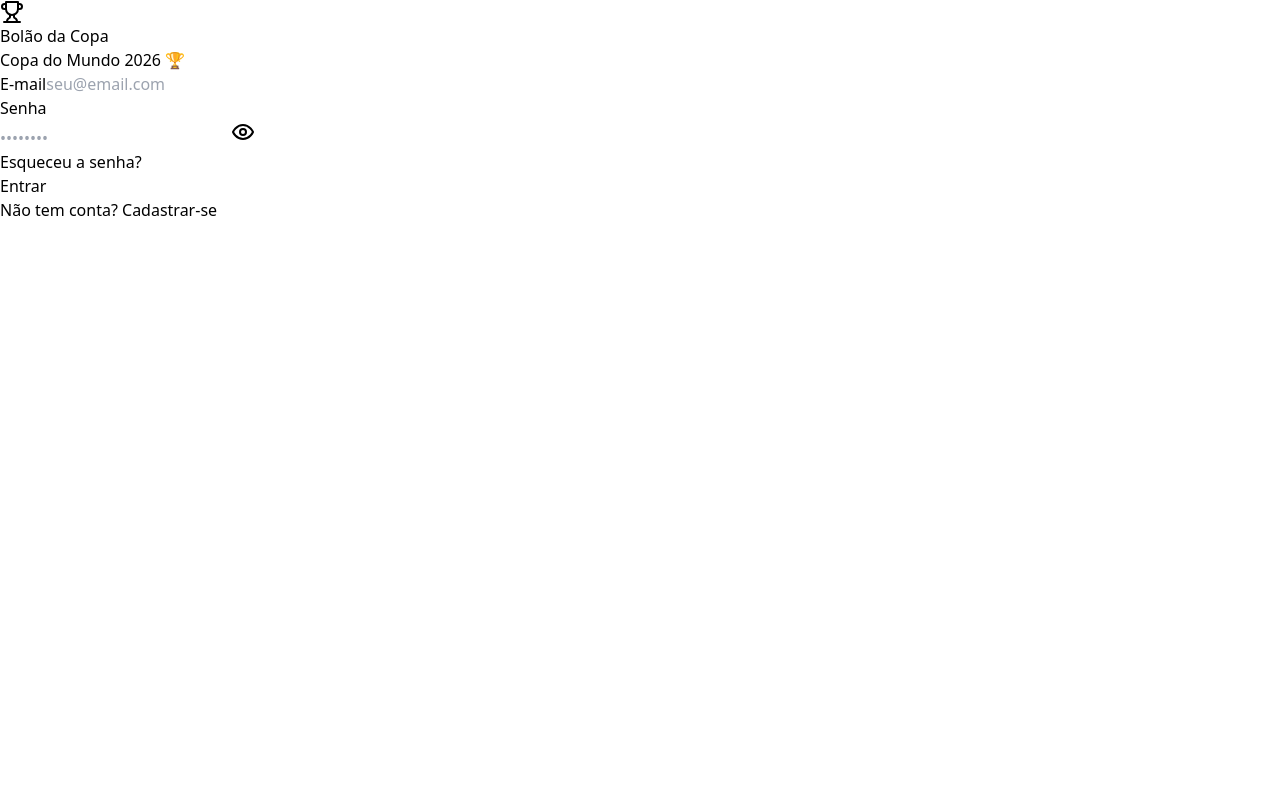
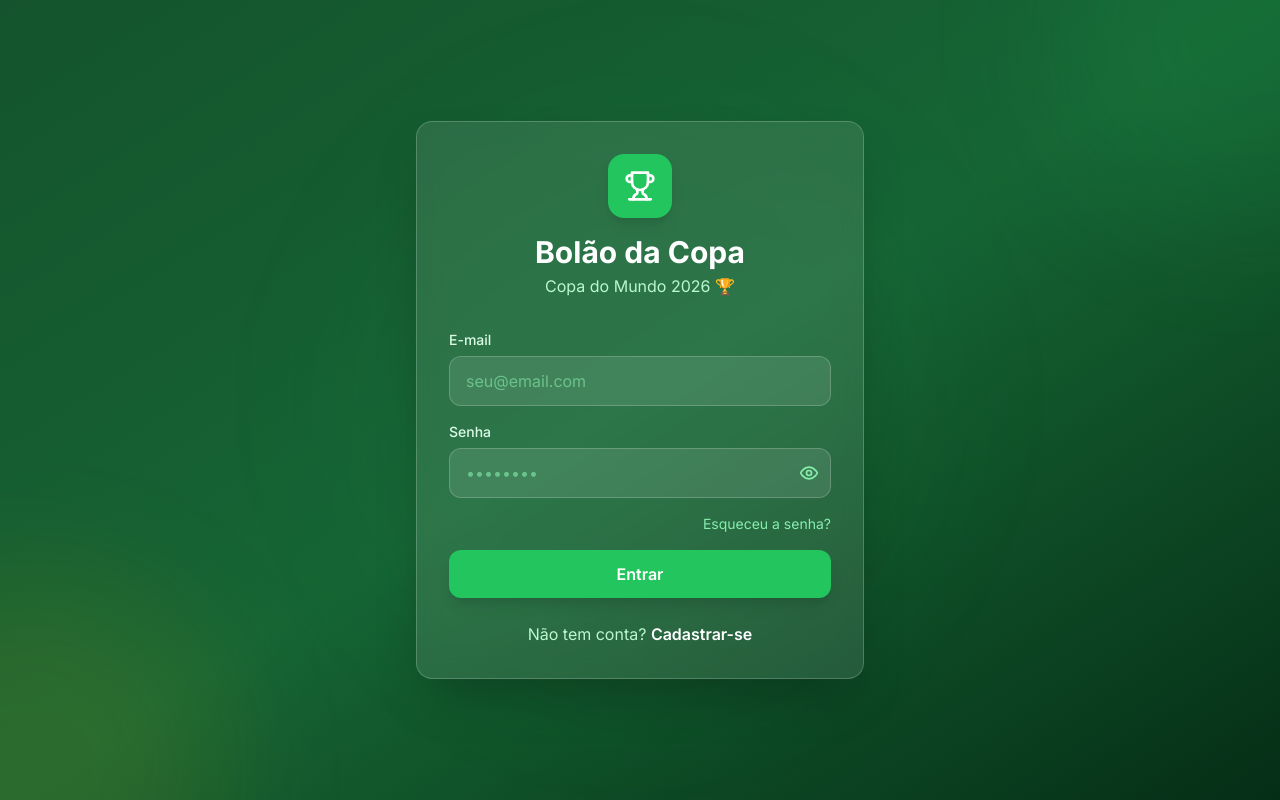
Before and after one commit to Butterfly1105/app-bolao, a Next.js app: page /login in a window 1280 px wide. Built offline with nearby package versions, Linux system fonts and the light colour scheme; no server answers.

Commit message:
fix: add missing tailwind.config.ts (CSS was not loading)

```diff
--- /dev/null
+++ b/tailwind.config.ts
@@ -0,0 +1,41 @@
+import type { Config } from 'tailwindcss'
+
+const config: Config = {
+  darkMode: 'class',
+  content: [
+    './pages/**/*.{js,ts,jsx,tsx,mdx}',
+    './components/**/*.{js,ts,jsx,tsx,mdx}',
+    './app/**/*.{js,ts,jsx,tsx,mdx}',
+  ],
+  theme: {
+    extend: {
+      colors: {
+        primary: {
+          50: '#f0fdf4',
+          100: '#dcfce7',
+          200: '#bbf7d0',
+          300: '#86efac',
+          400: '#4ade80',
+          500: '#22c55e',
+          600: '#16a34a',
+          700: '#15803d',
+          800: '#166534',
+          900: '#14532d',
+          950: '#052e16',
+        },
+        gold: {
+          400: '#fbbf24',
+          500: '#f59e0b',
+          600: '#d97706',
+        },
+        border: 'hsl(214.3 31.8% 91.4%)',
+      },
+      fontFamily: {
+        sans: ['var(--font-inter)', 'system-ui', 'sans-serif'],
+      },
+    },
+  },
+  plugins: [],
+}
+
+export default config
```
